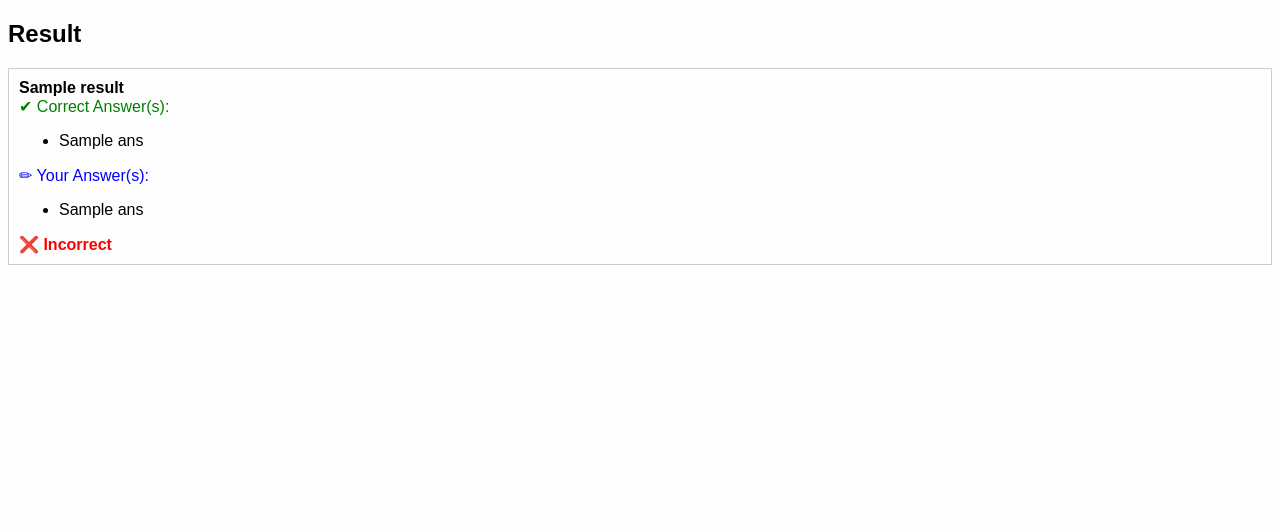
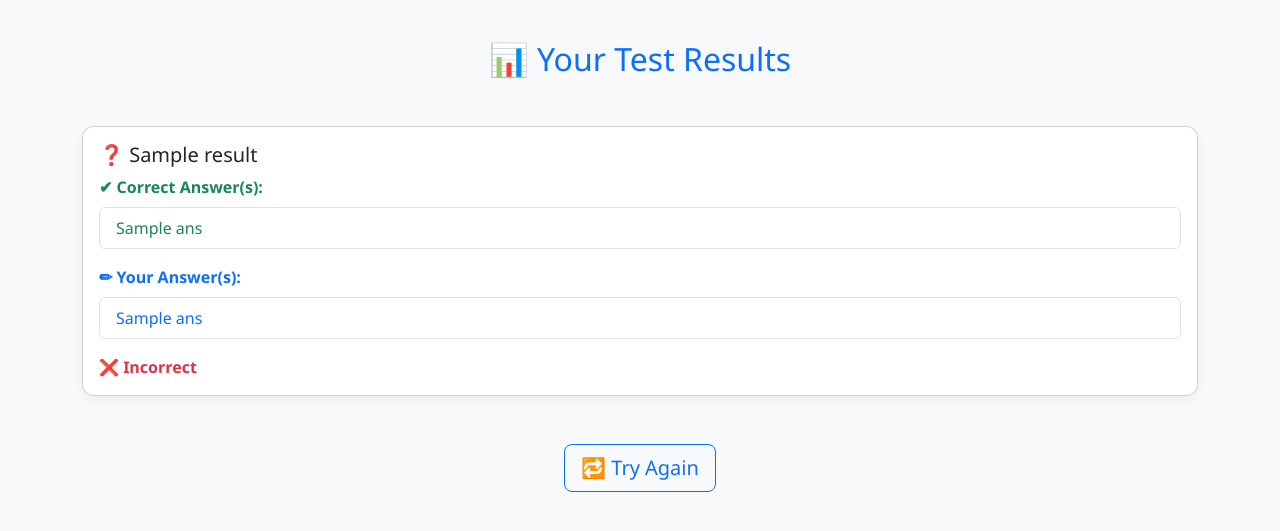
Before and after one commit to monichbaba/flask-test-portal, a Flask app: template templates/result.html in a window 1280 px wide. Shown: the top 531 px of the page. Run offline with Flask 3, Linux system fonts and the light colour scheme; the template is opened without the code that fills it: most values are stand-ins (such as "Sample title", 1, 10 or a date in 2020).

Commit message:
updated with tamplates/result page

```diff
--- a/templates/result.html
+++ b/templates/result.html
@@ -1,31 +1,75 @@
 <!DOCTYPE html>
-<html>
+<html lang="en">
 <head>
+    <meta charset="UTF-8">
     <title>Result</title>
+    <!-- ✅ Bootstrap 5 CSS CDN -->
+    <link href="https://cdn.jsdelivr.net/npm/bootstrap@5.3.3/dist/css/bootstrap.min.css" rel="stylesheet">
+    <style>
+        body {
+            background-color: #f8f9fa;
+            font-family: 'Segoe UI', sans-serif;
+            padding: 40px;
+        }
+        .card {
+            border-radius: 12px;
+            box-shadow: 0 4px 12px rgba(0,0,0,0.05);
+        }
+        .correct-answer {
+            color: #198754;
+        }
+        .your-answer {
+            color: #0d6efd;
+        }
+        .status-correct {
+            color: #198754;
+            font-weight: bold;
+        }
+        .status-incorrect {
+            color: #dc3545;
+            font-weight: bold;
+        }
+    </style>
 </head>
-<body style="background: #fefefe; font-family: sans-serif;">
-    <h2>Result</h2>
+<body>
+
+    <div class="container">
+        <h2 class="text-center text-primary mb-5">📊 Your Test Results</h2>
+
         {% for r in results %}
-        <div style="border: 1px solid #ccc; margin-bottom: 15px; padding: 10px;">
-            <strong>{{ r.question }}</strong><br>
-            <span style="color: green;">✔ Correct Answer(s):</span>
-            <ul>
+            <div class="card mb-4">
+                <div class="card-body">
+                    <h5 class="card-title">❓ {{ r.question }}</h5>
+
+                    <p class="mb-2 correct-answer fw-semibold">✔ Correct Answer(s):</p>
+                    <ul class="list-group mb-3">
                         {% for ans in r.correct_answers %}
-                    <li>{{ ans }}</li>
+                            <li class="list-group-item text-success">{{ ans }}</li>
                         {% endfor %}
                     </ul>
-            <span style="color: blue;">✏ Your Answer(s):</span>
-            <ul>
+
+                    <p class="mb-2 your-answer fw-semibold">✏ Your Answer(s):</p>
+                    <ul class="list-group mb-3">
                         {% for ans in r.your_answers %}
-                    <li>{{ ans }}</li>
+                            <li class="list-group-item text-primary">{{ ans }}</li>
                         {% endfor %}
                     </ul>
+
                     {% if r.is_correct %}
-                <strong style="color: green;">✅ Correct</strong>
+                        <div class="status-correct">✅ Correct</div>
                     {% else %}
-                <strong style="color: red;">❌ Incorrect</strong>
+                        <div class="status-incorrect">❌ Incorrect</div>
                     {% endif %}
                 </div>
+            </div>
         {% endfor %}
+
+        <div class="text-center mt-5">
+            <a href="{{ url_for('test') }}" class="btn btn-outline-primary btn-lg">🔁 Try Again</a>
+        </div>
+    </div>
+
+    <!-- ✅ Bootstrap JS (for any interactivity) -->
+    <script src="https://cdn.jsdelivr.net/npm/bootstrap@5.3.3/dist/js/bootstrap.bundle.min.js"></script>
 </body>
 </html>
```
Lines whose indentation alone changed are shown as unchanged.
